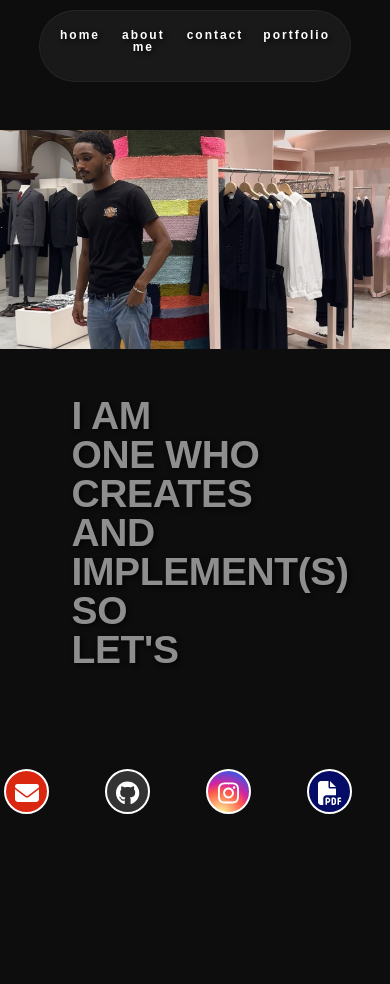
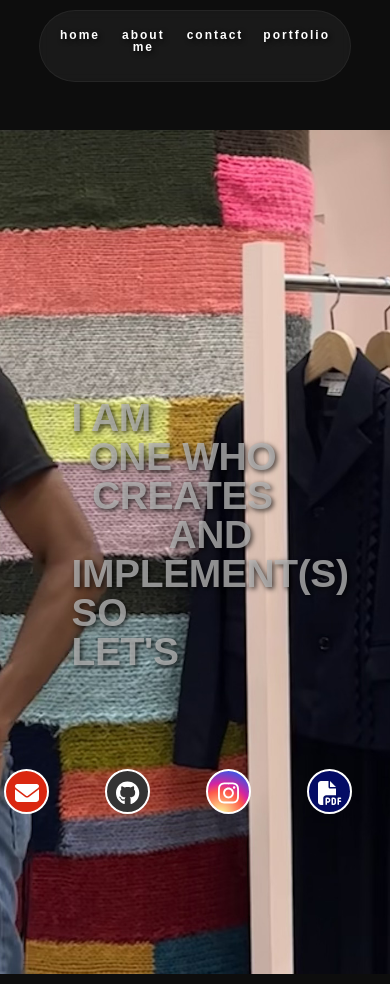
Before and after one commit to SimonYoseph/SimonYosephPortfolio, a React (Create React App) app: page / in a window 390 px wide. Built offline with nearby package versions, Linux system fonts and the light colour scheme.

Commit message:
more mobile view adjustments

```diff
--- a/src/styles/App.css
+++ b/src/styles/App.css
@@ -286,16 +286,19 @@ nav button {
 
     .homepage {
       background-image: url('/homepageImage.jpg');
-        background-size: contain;  /* Ensures the entire image fits inside */
+      background-size: cover; /* Makes sure the image covers the entire viewport */
+      background-position: center center; /* Keeps image centered */
       background-repeat: no-repeat;
-        background-position: top center; /* Keeps image aligned */
       background-attachment: fixed;
-        min-height: 100vh;
-        width: 100vw; /* Ensures the image spans full width */
-        display: flex;
+      min-height: 100vh; /* Ensures full screen height */
+      width: 100vw;
+      display: flex; /* Ensures text is placed over image */
       flex-direction: column;
       align-items: center;
       justify-content: center;
+      text-align: center;
+      color: white; /* Ensures text is visible */
+      padding: 20px; /* Adjust padding for readability */
 
     }
 
```
Lines whose indentation alone changed are shown as unchanged.
